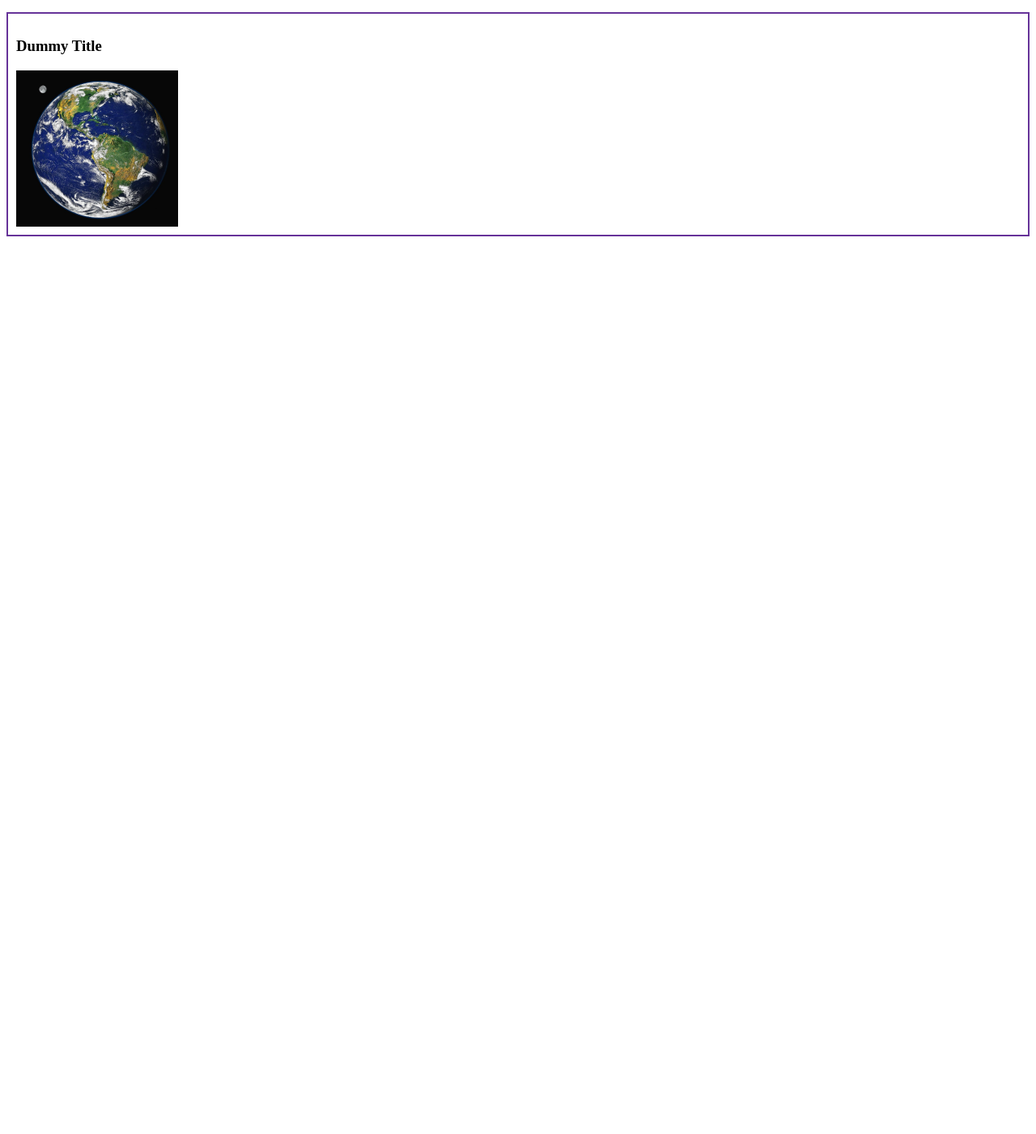
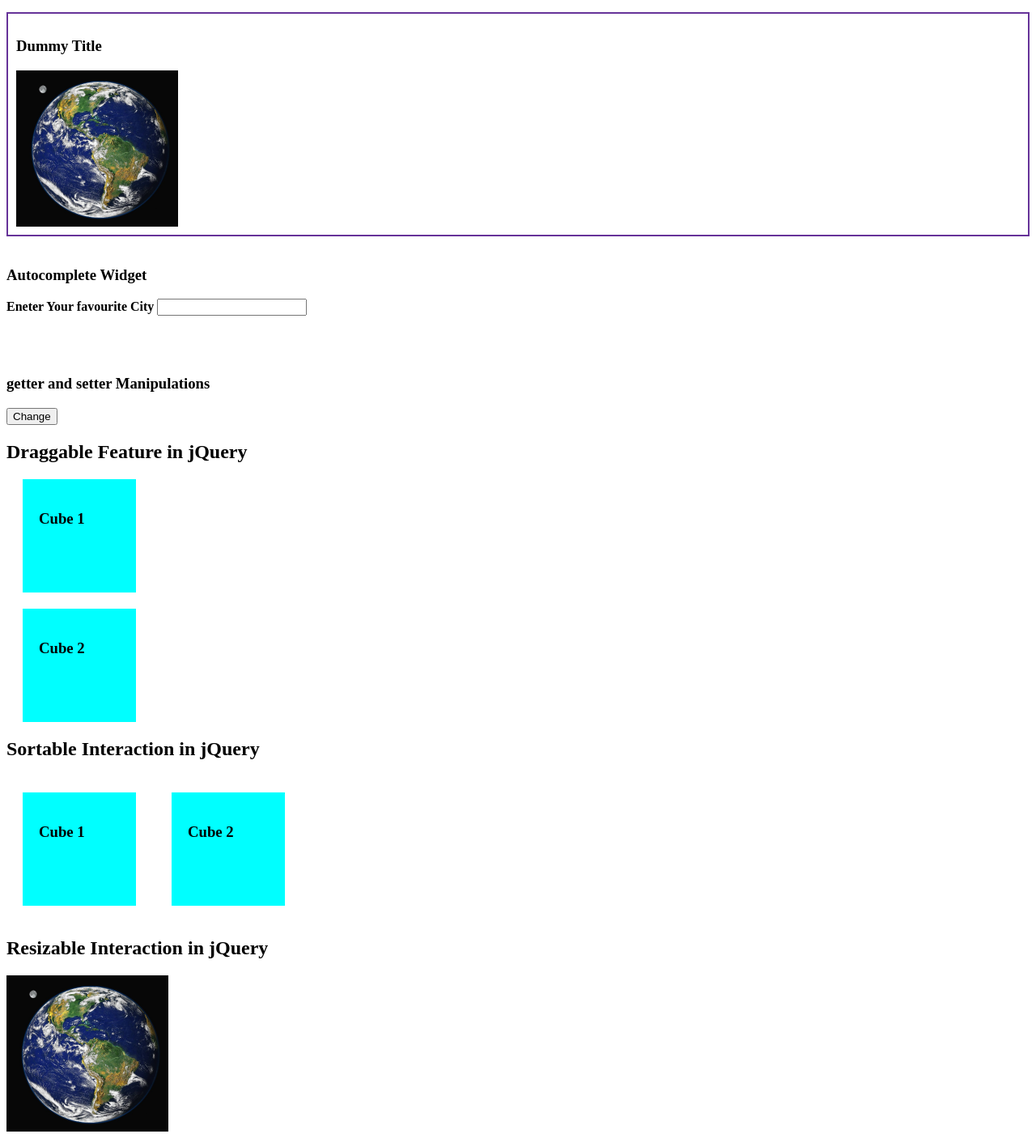
Before and after one commit to emk100/JS-Tutorial, a plain HTML site: page jQueryUi.html in a window 1280 px wide. Shown: the part 933-2334 px from the top of the page at 81% size. Before the commit the page ends 1233 px from the top, so only its background shows below. Drawn offline with Linux system fonts and the light colour scheme.

Commit message:
jQueryUi w

```diff
--- a/jQueryUi.html
+++ b/jQueryUi.html
@@ -53,11 +53,133 @@
 
         </div>
 
+        <!--5. Autocomplete Widget-->
+        <br>
+        <h3>Autocomplete Widget</h3>
+
+        <div id = "panels5" class = "myDiv5">
+            <label><b>Eneter Your favourite City</b></label>
+            <input type = "text" name ="" id = "textbox5">
+            <br>
+            <br>
+            <br>
+        </div>
+        <!--6. getter and setter Manipulations-->
+
+        <br>
+        <h3>getter and setter Manipulations</h3>
+        <button id = "btn6">Change</button>
+
+        <!--7. Draggable Feature in jQuery-->
+        <h2>Draggable Feature in jQuery</h2>
+        <div>
+            <div class = "cube7">
+                <h3>
+                    Cube 1
+                </h3>
+
+            </div>
+            <div class = "cube7">
+                <h3>
+                    Cube 2
+                </h3>
+
+            </div>
+        </div>
+        <!--8. Sortable Interaction-->
+
+        <h2>Sortable Interaction in jQuery</h2>
+        <div id = "mydivs8">
+            <div class = "cube8">
+                <h3>
+                    Cube 1
+                </h3>
+
+            </div>
+            <div class = "cube8">
+                <h3>
+                    Cube 2
+                </h3>
+
+            </div>
+        </div>
+
+         <!--9. Sortable Interaction-->
+
+         <h2>Resizable Interaction in jQuery</h2>
+         <div id = "mydivs9">
+            <img  width = "200" src = "earth.jpg" id = 'resize9' alt="">
+
+         </div>
+
+
+
+
+
+
 
     </body>
     <script src = "jquery.js" type = "text/javascript" ></script>
     <script src = "jqueryUI/jquery-ui.js" type="text/javascript"></script>
     <script>
+        //9.
+        $('#resize9').resizable({
+            maxWidth:500,
+            maxHeight:500,
+            autoHide: true,
+            ghost: true,
+            distance:200,
+            aspectRatio: true,
+        });
+        //8.
+        $("#mydivs8").sortable({
+            opacity: 0.5,
+            distance: 50,
+            delay: 300,
+
+        });
+
+
+
+        //7.
+        $(".cube7").draggable({
+            axis: 'y',
+            containment: 'parent',
+            cursor: "grabbing",
+            opacity: 0.5,
+            //grid:[300, 300]
+            //snap: true,
+            //snapTolerance:30
+        });
+
+
+
+
+        //6.
+
+
+        $("#btn6").click(function() {
+            var height = $("#dateInput1").datepicker("option","numberOfMonths",3);
+            aletr("us");
+
+        });
+
+
+
+
+
+        //5.
+        var cities5 = ["mumbai", "tbilisi","kutaisi"];
+        $("#textbox5").autocomplete({
+            source: cities5
+        },{
+            autoFocus: true,
+            delay:300,
+            minLength:2
+        });
+
+
+
         //4.
         $("#btn4").click(function(){
             //alert("button cklikked");
--- a/mainUI.css
+++ b/mainUI.css
@@ -14,3 +14,19 @@
     padding: 10px;
 
 }
+.cube7 {
+    width:100px;
+    height: 100px;
+    background-color: aqua;
+    padding: 20px;
+    margin: 20px;
+}
+
+.cube8 {
+    width:100px;
+    height: 100px;
+    background-color: aqua;
+    padding: 20px;
+    margin: 20px;
+    display: inline-block;
+}
```
